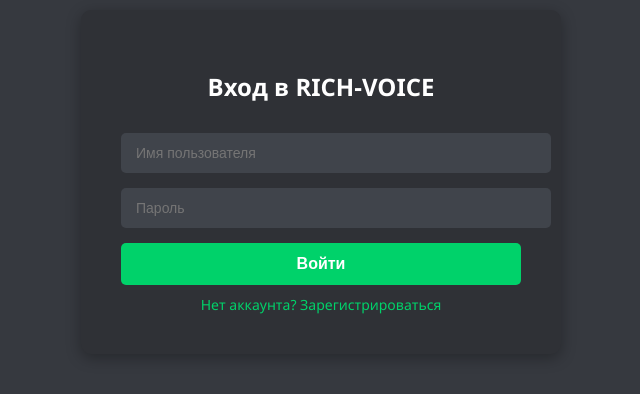
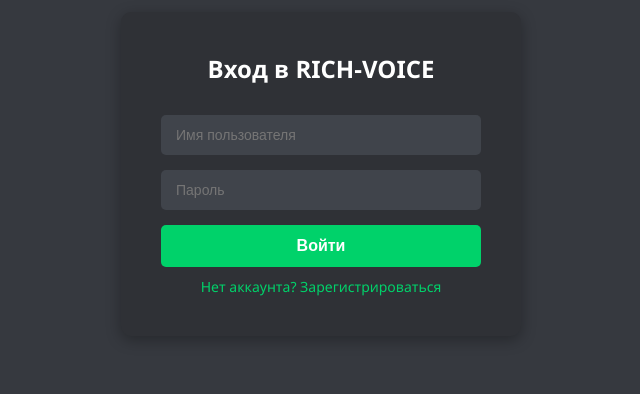
Before and after one commit to Vademon84/rich-voice, a website: page public/index.html in a window 1280 px wide. Shown: the part 226-620 px from the top of the page, without its empty margins (319-959 px from the left). Drawn offline with nearby package versions, Linux system fonts and the light colour scheme.

Commit message:
Модульная архитектура-2

```diff
--- a/public/CSS/style.css
+++ b/public/CSS/style.css
@@ -1,4 +1,3 @@
-<style>
         * {
             margin: 0;
             padding: 0;
@@ -446,4 +445,3 @@
     font-size: 12px;
     padding: 6px 12px;
 }
-    </style>
--- a/public/index.html
+++ b/public/index.html
@@ -1,10 +1,11 @@
 <!DOCTYPE html>
 <html lang="ru">
 <head>
+    <head>
     <meta charset="UTF-8">
     <meta name="viewport" content="width=device-width, initial-scale=1.0">
     <title>RICH-VOICE</title>
-    <link rel="stylesheet" href="css/style.css">
+    <link rel="stylesheet" href="/css/style.css">
 </head>
 <body>
     <div class="auth-container" id="authContainer">
```
